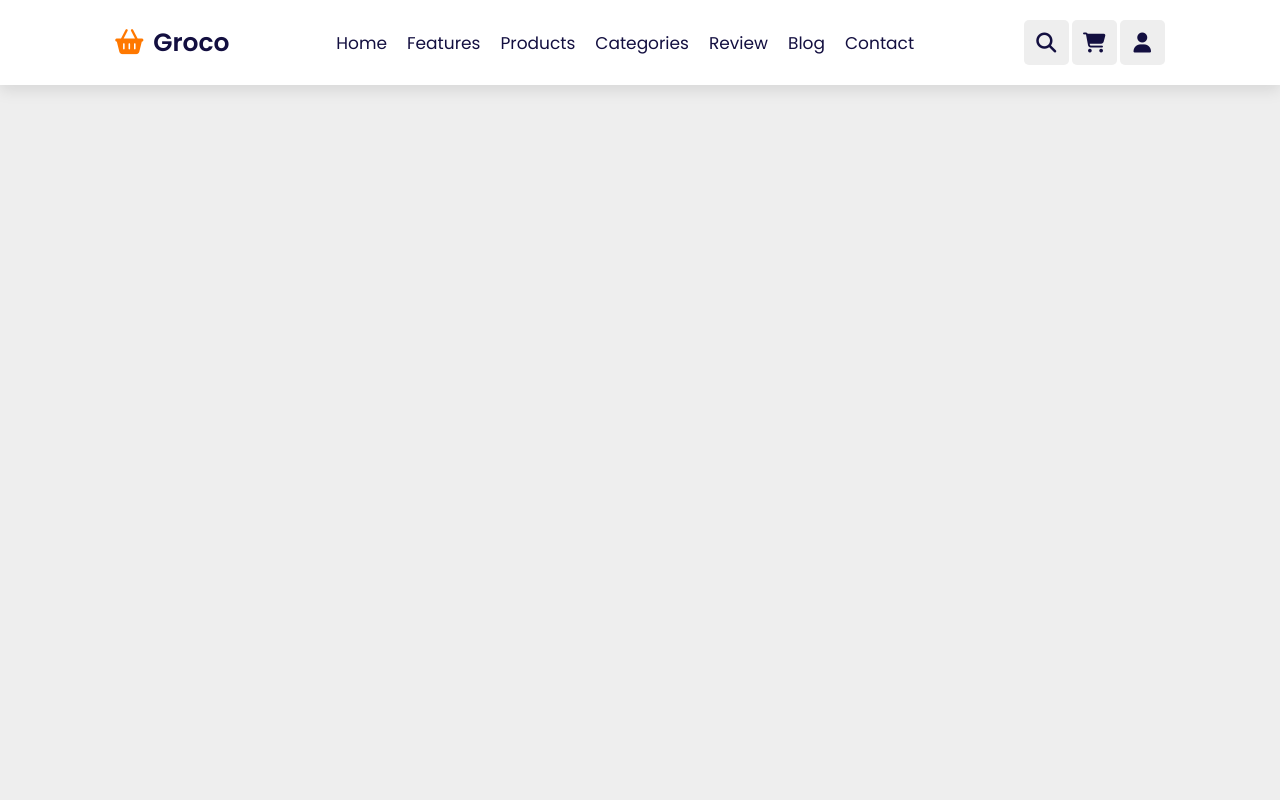
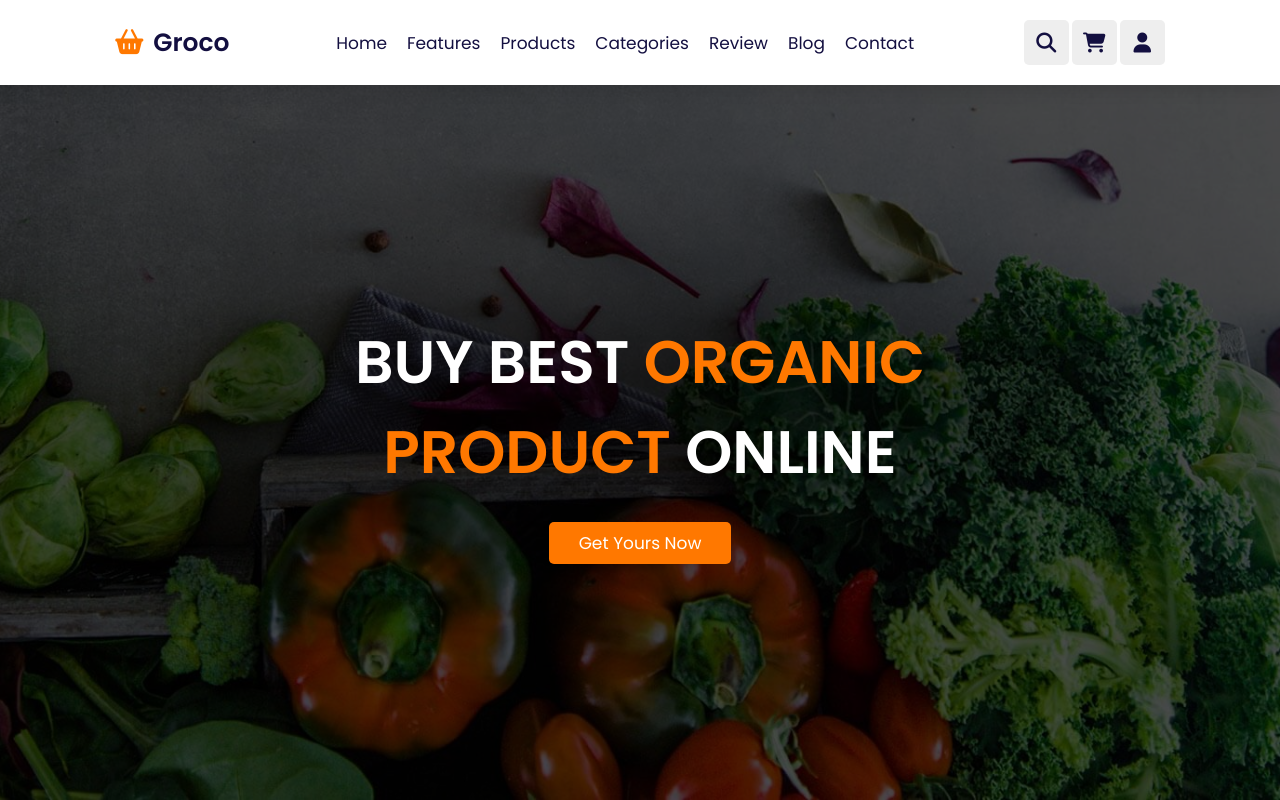
Before and after one commit to AM-ASKY-97/Grocery-Store-Website-React-and-Laravel, a React (Create React App) app in the folder front-end-react/: page / in a window 1280 px wide. Built offline with nearby package versions, Linux system fonts and the light colour scheme.

Commit message:
I added the home section

```diff
--- a/front-end-react/src/App.js
+++ b/front-end-react/src/App.js
@@ -1,11 +1,13 @@
 import logo from './logo.svg';
 import './App.css';
 import Header from './component/Header/Header';
+import Home from './component/Home/Home';
 
 function App() {
   return (
     <div className="App">
       <Header />
+      <Home />
     </div>
   );
 }
--- /dev/null
+++ b/front-end-react/src/component/Home/Home.css
@@ -0,0 +1,57 @@
+.home {
+    min-height: 100vh;
+    background: url(./home_bg.jpg);
+    background-size: cover !important;
+    background-position: center !important;
+    position: relative;
+    z-index: 0;
+    display: flex;
+    align-items: center;
+    justify-content: center;
+}
+
+.home::before {
+    content: '';
+    position: absolute;
+    top: 0;
+    left: 0;
+    height: 100%;
+    width: 100%;
+    background: rgba(0, 0, 0, 0.7);
+    z-index: -1;
+}
+
+.home .content {
+    max-width: 60rem;
+    text-align: center;
+}
+
+.home .content h3 {
+    font-size: 6rem;
+    margin-top: 8rem;
+    color: var(--color-white);
+    text-transform: uppercase;
+    padding-bottom: 1.5rem;
+}
+
+.home .content h3 span {
+    text-transform: uppercase;
+    color: var(--color-bg);
+}
+
+
+
+
+
+
+@media (max-width:768px) {
+    .home .content h3 {
+        font-size: 4.5rem;
+    }
+}
+
+@media (max-width:450px) {
+    .home .content h3 {
+        font-size: 3.5rem;
+    }
+}
--- /dev/null
+++ b/front-end-react/src/component/Home/Home.js
@@ -0,0 +1,16 @@
+import React from 'react'
+
+import './Home.css';
+
+const Home = () => {
+    return (
+        <section className="home" id="home">
+            <div className="content">
+                <h3>buy best <span> organic product </span> online </h3>
+                <a href="#banner" className="btn"> get yours now </a>
+            </div>
+        </section>
+    )
+}
+
+export default Home
```
Also changed, not shown: front-end-react/src/component/Home/home_bg.jpg (added).
